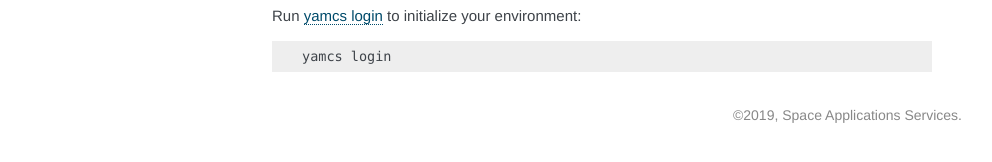
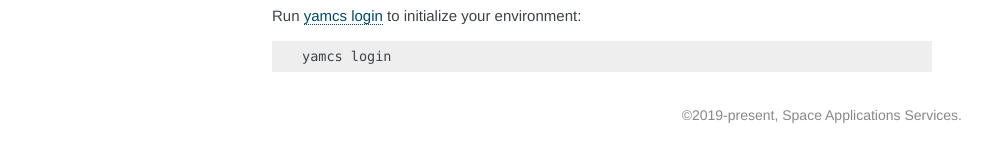
Before and after one commit to yamcs/yamcs-cli, a Sphinx documentation site: the page built from docs/index.rst, in a window 1280 px wide. Shown: the part 283-445 px from the top of the page, without its empty margins (148-1140 px from the left). Built offline with Sphinx 7.4.7, drawn with Linux system fonts in a browser that asks for light colours; part of the change alters nothing that is shown.

```diff
--- a/docs/conf.py
+++ b/docs/conf.py
@@ -1,61 +1,26 @@
-# -*- coding: utf-8 -*-
-#
-# Configuration file for the Sphinx documentation builder.
-#
-# This file does only contain a selection of the most common options. For a
-# full list see the documentation:
-# http://www.sphinx-doc.org/en/master/config
-
 import pkg_resources
 
-# -- Path setup --------------------------------------------------------------
-
-# If extensions (or modules to document with autodoc) are in another directory,
-# add these directories to sys.path here. If the directory is relative to the
-# documentation root, use os.path.abspath to make it absolute, like shown here.
-# sys.path.insert(0, os.path.abspath('.'))
-
-
-# -- Project information -----------------------------------------------------
-
-project = u'yamcs-cli'
-copyright = u'2019, Space Applications Services'
-author = u'Yamcs Team'
+project = u"yamcs-cli"
+copyright = u"2019-present, Space Applications Services"
+author = u"Yamcs Team"
 
 # The short X.Y version
-version = u''
+version = u""
 
 # The full version, including alpha/beta/rc tags
-dist = pkg_resources.get_distribution('yamcs-cli')
+dist = pkg_resources.get_distribution("yamcs-cli")
 release = dist.version
 
-
-# -- General configuration ---------------------------------------------------
-
-# If your documentation needs a minimal Sphinx version, state it here.
-#
-# needs_sphinx = '1.0'
-
-# Add any Sphinx extension module names here, as strings. They can be
-# extensions coming with Sphinx (named 'sphinx.ext.*') or your custom
-# ones.
 extensions = [
-    'sphinx.ext.autodoc',
-    'sphinx.ext.doctest',
-    'sphinxcontrib.fulltoc',
+    "sphinx.ext.autodoc",
+    "sphinx.ext.doctest",
+    "sphinxcontrib.fulltoc",
 ]
 
-# Add any paths that contain templates here, relative to this directory.
-#templates_path = ['_templates']
-
-# The suffix(es) of source filenames.
-# You can specify multiple suffix as a list of string:
-#
-# source_suffix = ['.rst', '.md']
-source_suffix = '.rst'
+source_suffix = ".rst"
 
 # The master toctree document.
-master_doc = 'index'
+master_doc = "index"
 
 # The language for content autogenerated by Sphinx. Refer to documentation
 # for a list of supported languages.
@@ -67,10 +32,10 @@ language = None
 # List of patterns, relative to source directory, that match files and
 # directories to ignore when looking for source files.
 # This pattern also affects html_static_path and html_extra_path .
-exclude_patterns = [u'_build', 'Thumbs.db', '.DS_Store']
+exclude_patterns = [u"_build", "Thumbs.db", ".DS_Store"]
 
 # The name of the Pygments (syntax highlighting) style to use.
-pygments_style = 'sphinx'
+pygments_style = "sphinx"
 
 
 # -- Options for HTML output -------------------------------------------------
@@ -78,47 +43,39 @@ pygments_style = 'sphinx'
 # The theme to use for HTML and HTML Help pages.  See the documentation for
 # a list of builtin themes.
 #
-html_theme = 'alabaster'
+html_theme = "alabaster"
 
 # Theme options are theme-specific and customize the look and feel of a theme
 # further.  For a list of options available for each theme, see the
 # documentation.
 #
 html_theme_options = {
-    'fixed_sidebar': False,
-    'show_powered_by': False,
-    'font_family': 'Helvetica,Arial,sans-serif',
-    'font_size': '15px',
+    "fixed_sidebar": False,
+    "show_powered_by": False,
+    "font_family": "Helvetica,Arial,sans-serif",
+    "font_size": "15px",
 }
 
 # Add any paths that contain custom static files (such as style sheets) here,
 # relative to this directory. They are copied after the builtin static files,
 # so a file named "default.css" will overwrite the builtin "default.css".
-#html_static_path = ['_static']
+# html_static_path = ['_static']
 
 html_show_sourcelink = False
 
 latex_elements = {
-    # The paper size ('letterpaper' or 'a4paper').
-    #
-    'papersize': 'a4paper',
-
-    # The font size ('10pt', '11pt' or '12pt').
-    #
-    # 'pointsize': '10pt',
-
-    # Additional stuff for the LaTeX preamble.
-    #
-    # 'preamble': '',
-
-    # Latex figure (float) alignment
-    #
-    # 'figure_align': 'htbp',
+    "papersize": "a4paper",
 }
 
 # Grouping the document tree into LaTeX files. List of tuples
 # (source start file, target name, title,
 #  author, documentclass [howto, manual, or own class]).
 latex_documents = [
-    (master_doc, 'yamcs-cli.tex', u'Yamcs Command-Line Interface', u'Space Applications Services', 'manual'),
+    (
+        master_doc,
+        "yamcs-cli.tex",
+        u"Yamcs Command-Line Interface",
+        u"Space Applications Services",
+        "manual",
+    ),
 ]
```
